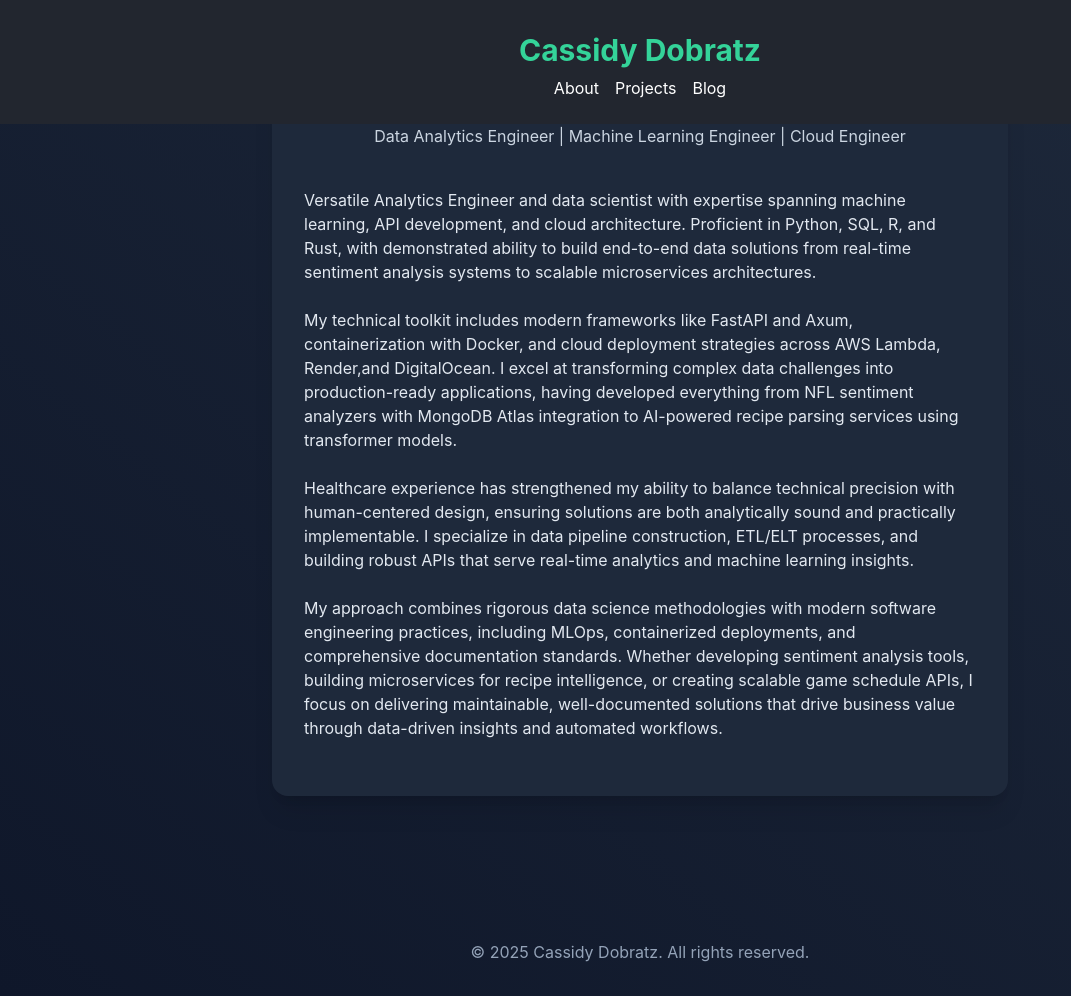
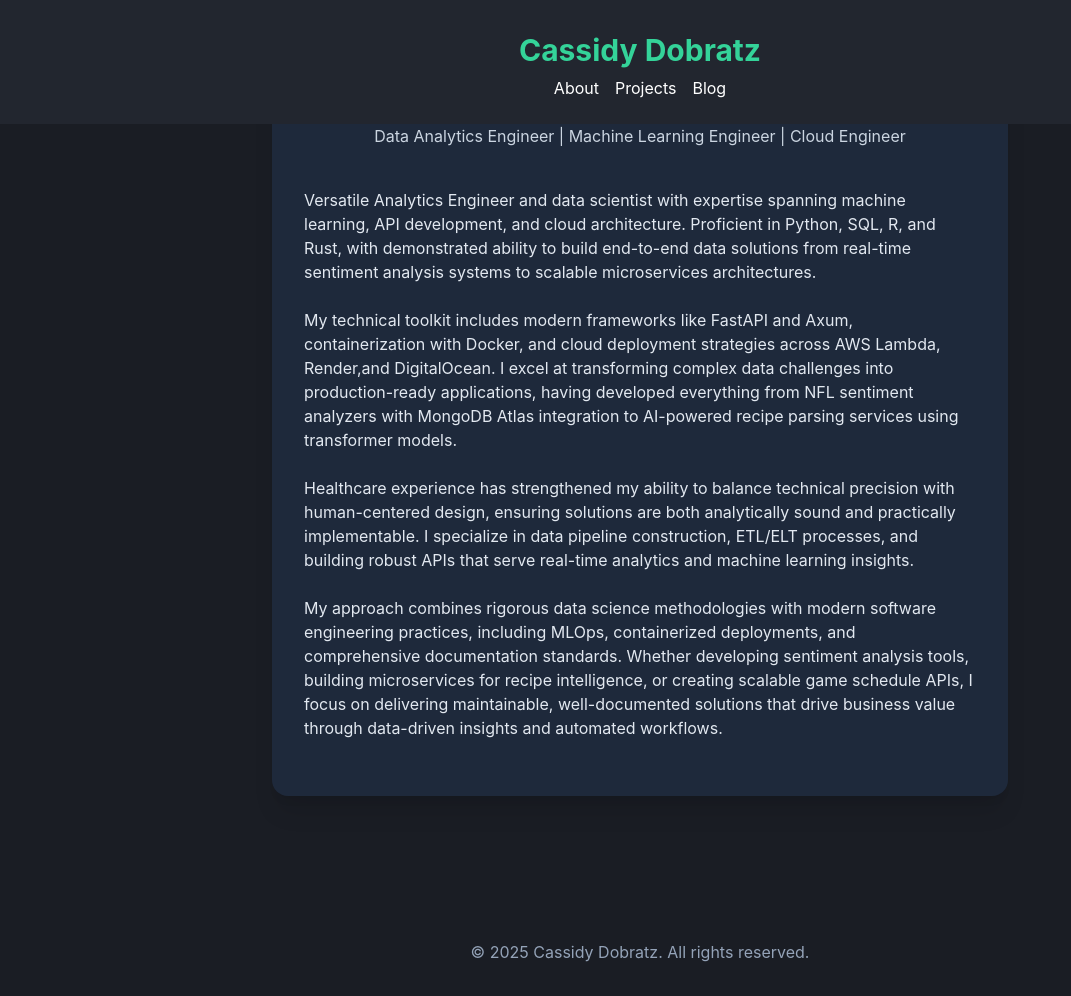
Before and after one commit to cdobratz/CassidyBlog, a Flask app: page /about in a window 1280 px wide. Shown: the whole page, without its empty margins (0-1071 px from the left). Run offline with Flask 3, Linux system fonts and the light colour scheme; some libraries are stand-ins or nearby versions.

```diff
--- a/templates/about.html
+++ b/templates/about.html
@@ -8,7 +8,6 @@
     <script src="https://cdn.tailwindcss.com"></script>
     <link rel="icon" href="{{ url_for('static', filename='favicon.ico') }}">
 </head>
-<body class="bg-gradient-to-tr from-slate-900 to-slate-800 min-h-screen text-slate-100">
 <header class="w-full px-4 pt-8 pb-6 flex flex-col items-center">
     <a href="{{ url_for('index') }}" class="site-title text-3xl font-bold text-emerald-400 mb-2">Cassidy Dobratz</a>
     <nav class="flex gap-4">
```
Lines whose indentation alone changed are shown as unchanged.
